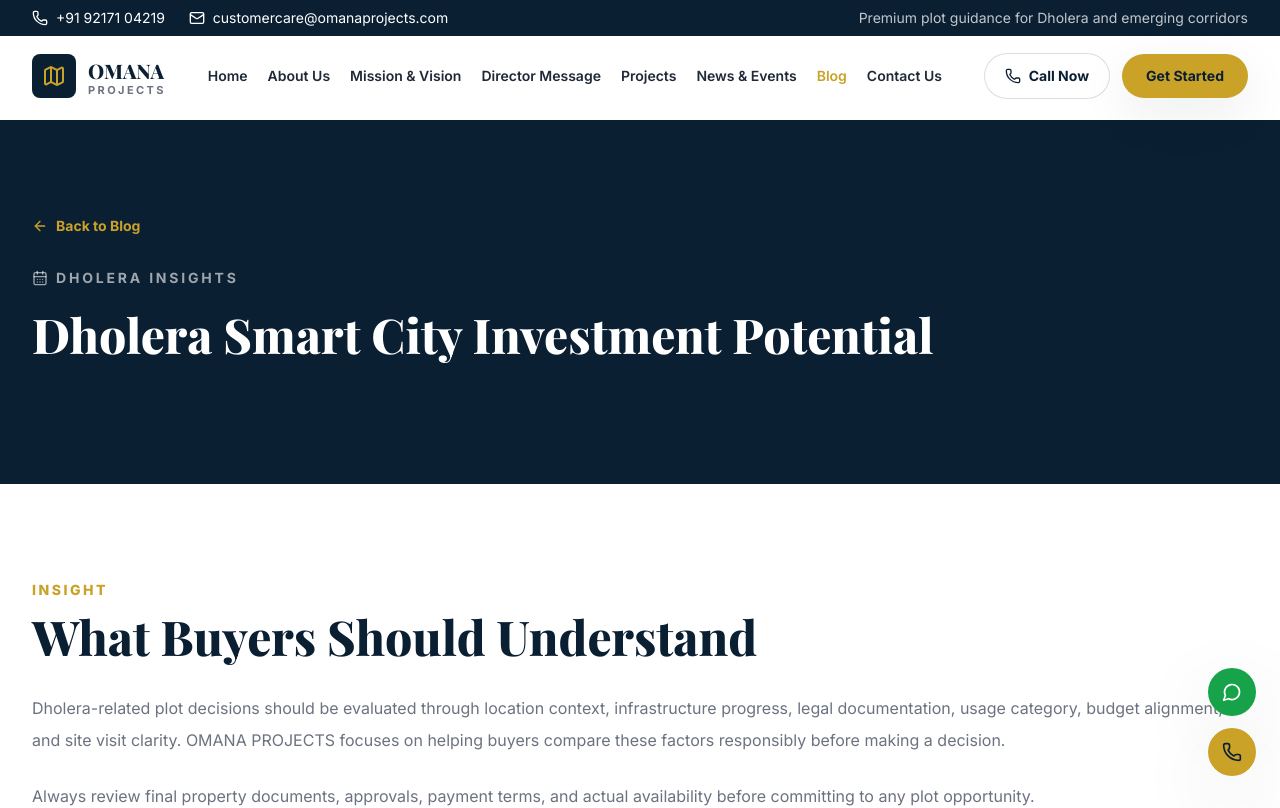
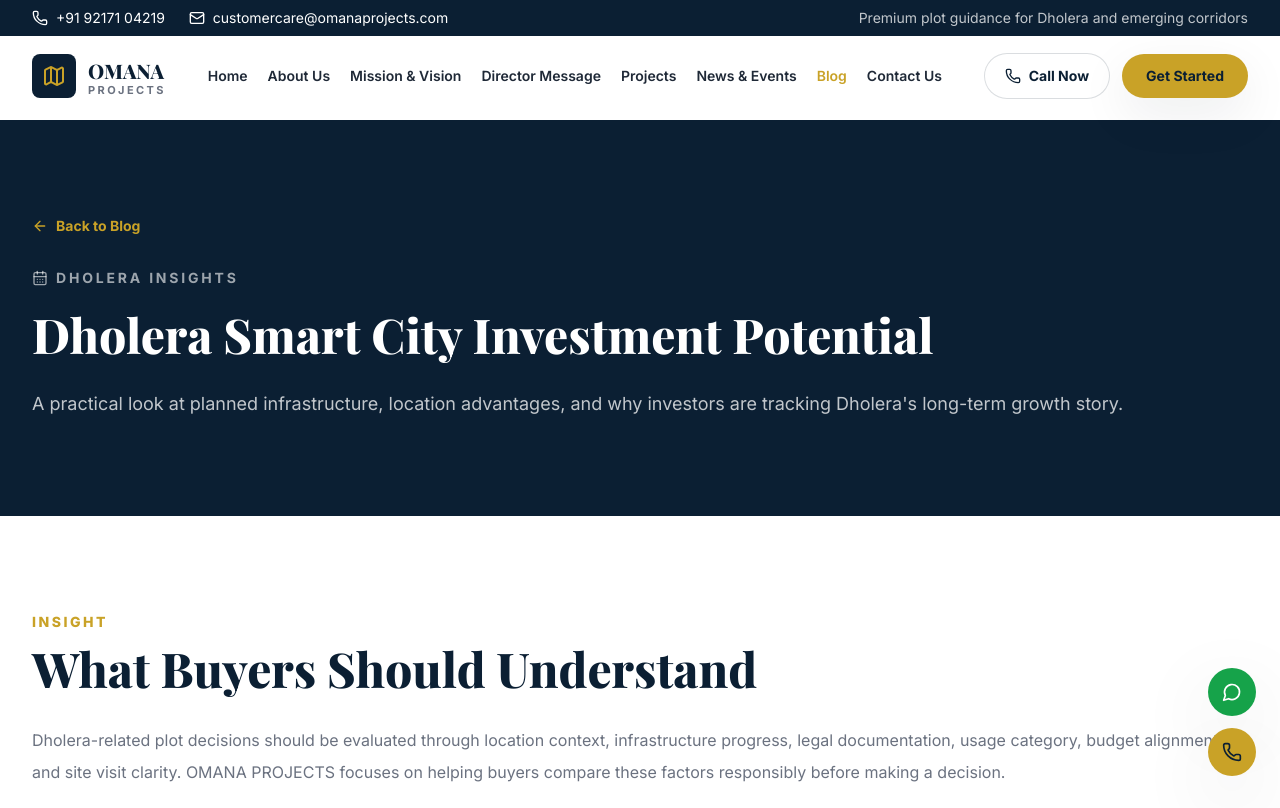
Before and after one commit to vishalcoder0912/real_state_3d, a React (Vite) app: page /blog/dholera-smart-city-investment-potential in a window 1280 px wide. Shown: the top 808 px of the page. Built offline with nearby package versions, Linux system fonts and the light colour scheme.

Commit message:
fix: render blog summary on detail pages

```diff
--- a/src/pages/BlogDetail.jsx
+++ b/src/pages/BlogDetail.jsx
@@ -19,7 +19,7 @@
             <CalendarDays className="size-4" aria-hidden="true" /> {post.category || "Dholera insight"}
           </p>
           <h1 className="font-display text-5xl font-extrabold leading-tight">{post.title}</h1>
-          <p className="mt-6 text-lg leading-8 text-white/75">{post.excerpt}</p>
+          <p className="mt-6 text-lg leading-8 text-white/75">{post.summary}</p>
         </div>
       </section>
 
```
